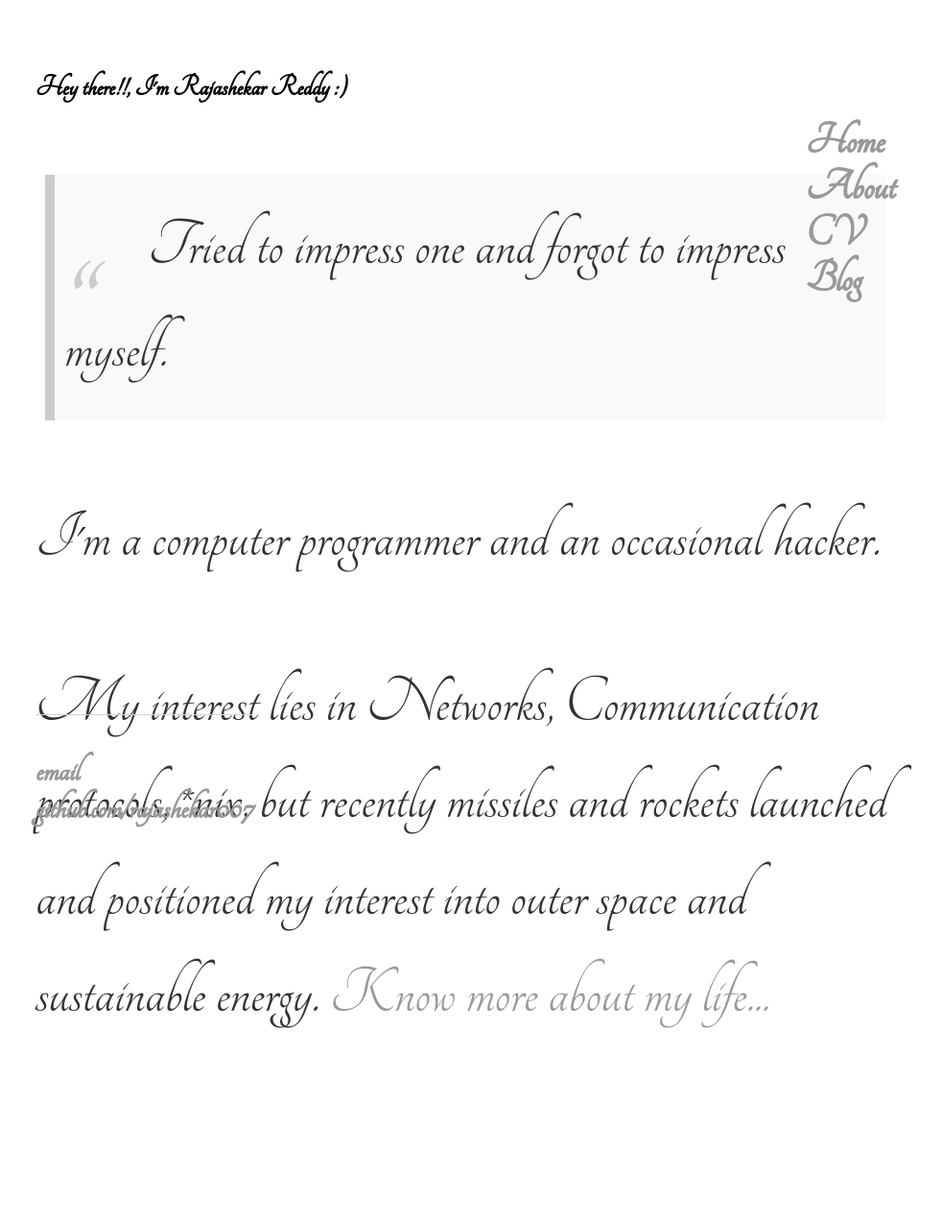
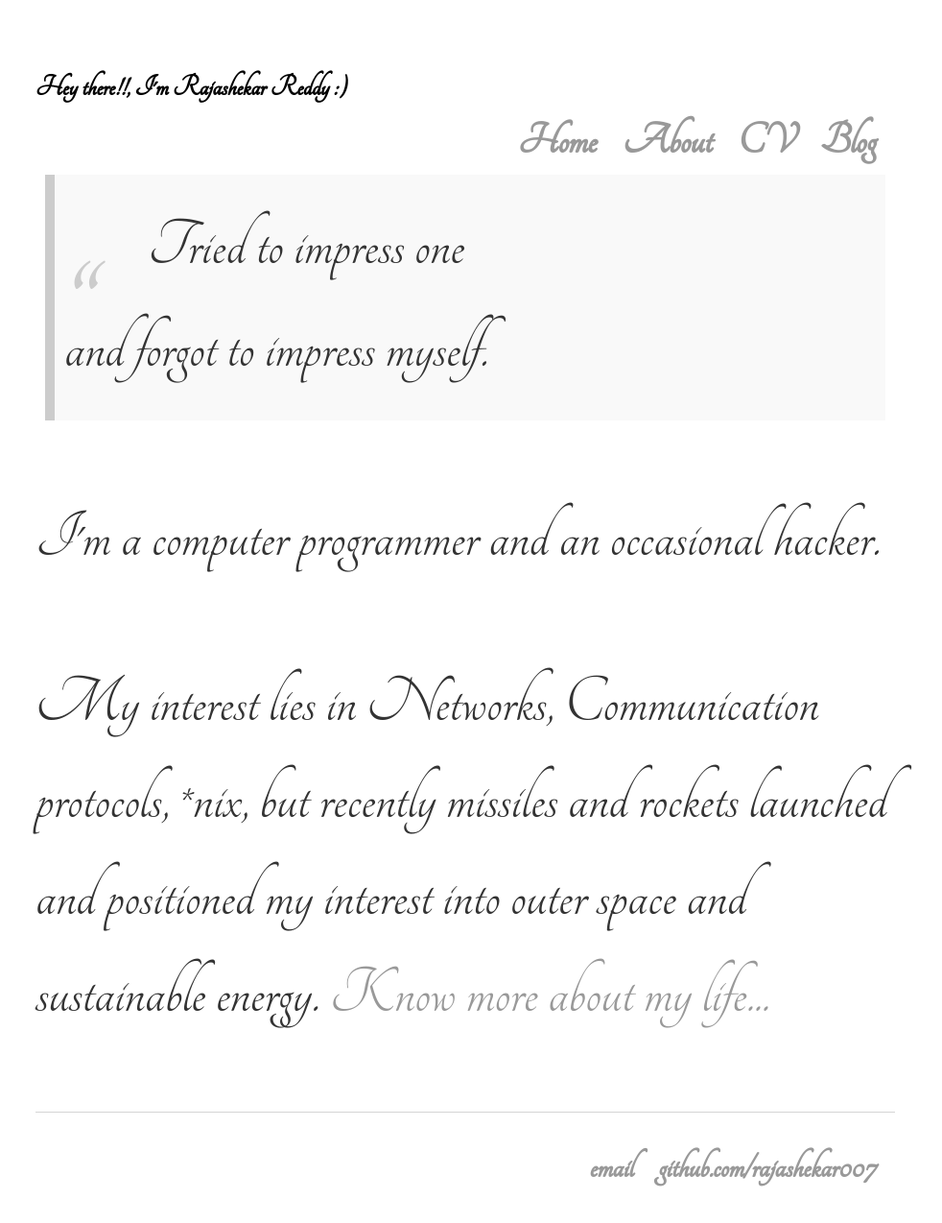
Before and after one commit to rajashekar007/rajashekar007.github.io, a Jekyll site: the page built from index.html, in a window 1280 px wide. Shown: the whole page at 96% size, without its empty margins (155-1137 px from the left). Built offline with Jekyll 4.4.1, drawn with Linux system fonts in a browser that asks for light colours; before the commit the page ends 1158 px from its top, so only the background shows below that.

Commit message:
Change footer background colour.

```diff
--- a/css/main.css
+++ b/css/main.css
@@ -9,7 +9,10 @@
     font-weight: bold;
     float: right;
 }
-
+nav ul li, footer ul li {
+    display: inline;
+    margin-right: 20px;
+}
 a {
     text-decoration: none;
     color: #999;
@@ -29,6 +32,7 @@
 footer {
     border-top: 1px solid #d5d5d5;
     font-size: .8em;
+    background: #3e5a87
     position: fixed;
     bottom: 0;
 }
```
